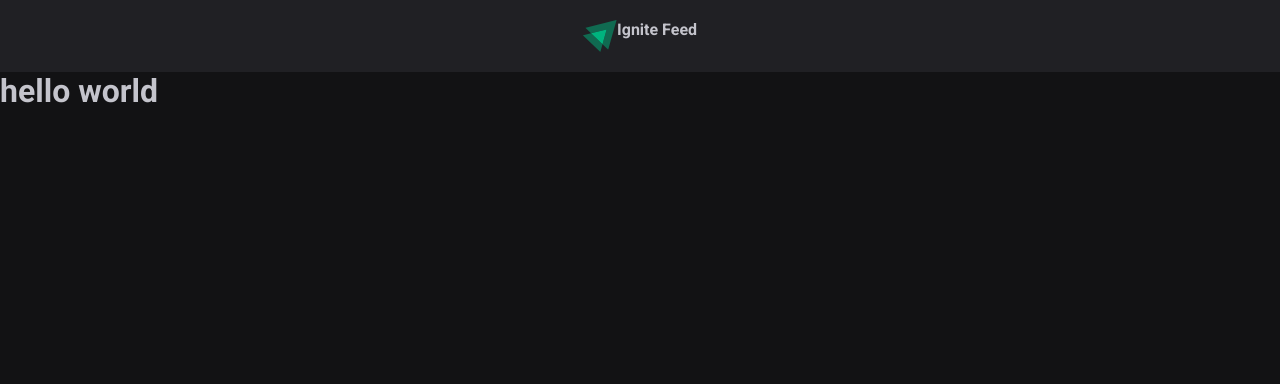
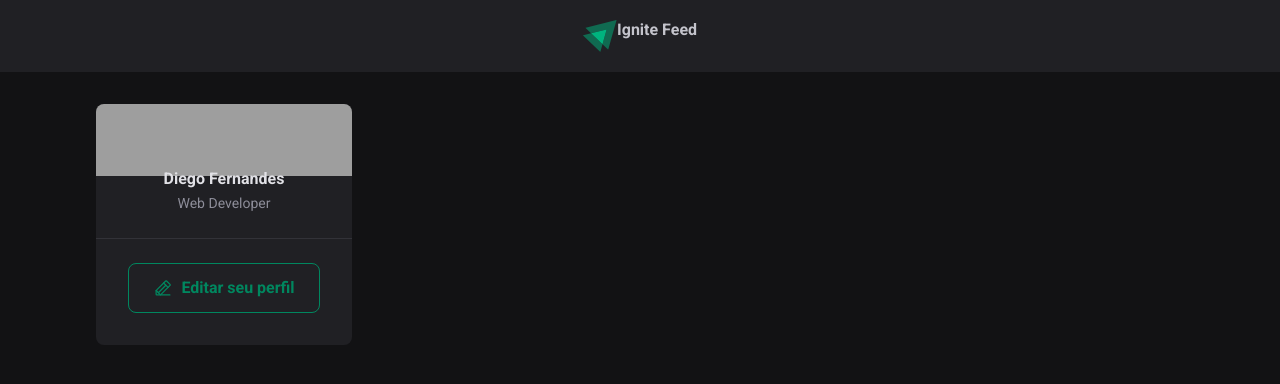
Before and after one commit to joaoMarinho94/fundamentos-react, a React (Vite) app: page / in a window 1280 px wide. Shown: the top 384 px of the page. Built offline with nearby package versions, Linux system fonts and the light colour scheme; grey boxes are pictures that could not be loaded.

Commit message:
feat: create sidebar component

```diff
--- a/package.json
+++ b/package.json
@@ -9,6 +9,7 @@
     "preview": "vite preview"
   },
   "dependencies": {
+    "phosphor-react": "^1.4.1",
     "react": "^18.2.0",
     "react-dom": "^18.2.0"
   },
--- a/src/App.tsx
+++ b/src/App.tsx
@@ -1,10 +1,17 @@
 import { Header } from "./components/Headers";
+import styles from "./app.module.css";
+import { Sidebar } from "./components/Sidebar";
 
 export function App() {
   return (
-    <>
+    <div>
       <Header />
-      <h1>hello world</h1>
-    </>
+
+      <div className={styles.wrapper}>
+        <Sidebar />
+
+        <main></main>
+      </div>
+    </div>
   );
 }
--- /dev/null
+++ b/src/app.module.css
@@ -0,0 +1,10 @@
+.wrapper{
+  max-width: 70rem;
+  margin: 2rem auto;
+  padding: 0 1rem;
+
+  display: grid;
+  grid-template-columns:  256px 1fr;
+  gap: 2rem;
+  align-items: flex-start;
+}
--- /dev/null
+++ b/src/components/Sidebar/index.tsx
@@ -0,0 +1,29 @@
+import { PencilLine } from "phosphor-react";
+// import { Avatar } from "./Avatar";
+
+import styles from "./styles.module.css";
+
+export function Sidebar() {
+  return (
+    <aside className={styles.sidebar}>
+      <img
+        className={styles.cover}
+        src="https://images.unsplash.com/photo-1605379399642-870262d3d051?ixlib=rb-1.2.1&ixid=MnwxMjA3fDB8MHxwaG90by1wYWdlfHx8fGVufDB8fHx8&auto=format&fit=crop&w=500&q=50"
+      />
+
+      <div className={styles.profile}>
+        {/* <Avatar src="https://github.com/maykbrito.png" /> */}
+
+        <strong>Diego Fernandes</strong>
+        <span>Web Developer</span>
+      </div>
+
+      <footer>
+        <a href="#">
+          <PencilLine size={20} />
+          Editar seu perfil
+        </a>
+      </footer>
+    </aside>
+  );
+}
--- /dev/null
+++ b/src/components/Sidebar/styles.module.css
@@ -0,0 +1,63 @@
+.sidebar {
+  background: var(--gray-800);
+  border-radius: 8px;
+  overflow: hidden;
+}
+
+.cover {
+  width: 100%;
+  height: 72px;
+  object-fit: cover;
+}
+
+.profile {
+  display: flex;
+  flex-direction: column;
+  align-items: center;
+
+  margin-top: calc(0px - 1.5rem - 6px);
+}
+
+.profile strong {
+  margin-top: 1rem;
+  color: var(--gray-100);
+  line-height: 1.6;
+}
+
+.profile span {
+  font-size: 0.875rem;
+  color: var(--gray-400);
+  line-height: 1.6;
+}
+
+.sidebar footer {
+  border-top: 1px solid var(--gray-600);
+  margin-top: 1.5rem;
+  padding: 1.5rem 2rem 2rem;
+}
+
+.sidebar footer a {
+  width: 100%;
+  background: transparent;
+  color: var(--green-500);
+  border: 1px solid var(--green-500);
+  border-radius: 8px;
+  height: 50px;
+  padding: 0 1.5rem;
+  font-weight: bold;
+  display: block;
+  text-decoration: none;
+
+  display: flex;
+  align-items: center;
+  justify-content: center;
+
+  gap: 0.5rem;
+
+  transition: color 0.1s, background-color 0.1s;
+}
+
+.sidebar footer a:hover {
+  background: var(--green-500);
+  color: var(--white);
+}
```
Also changed, not shown: 1 other file (tests, documents, lock files or other folders).
